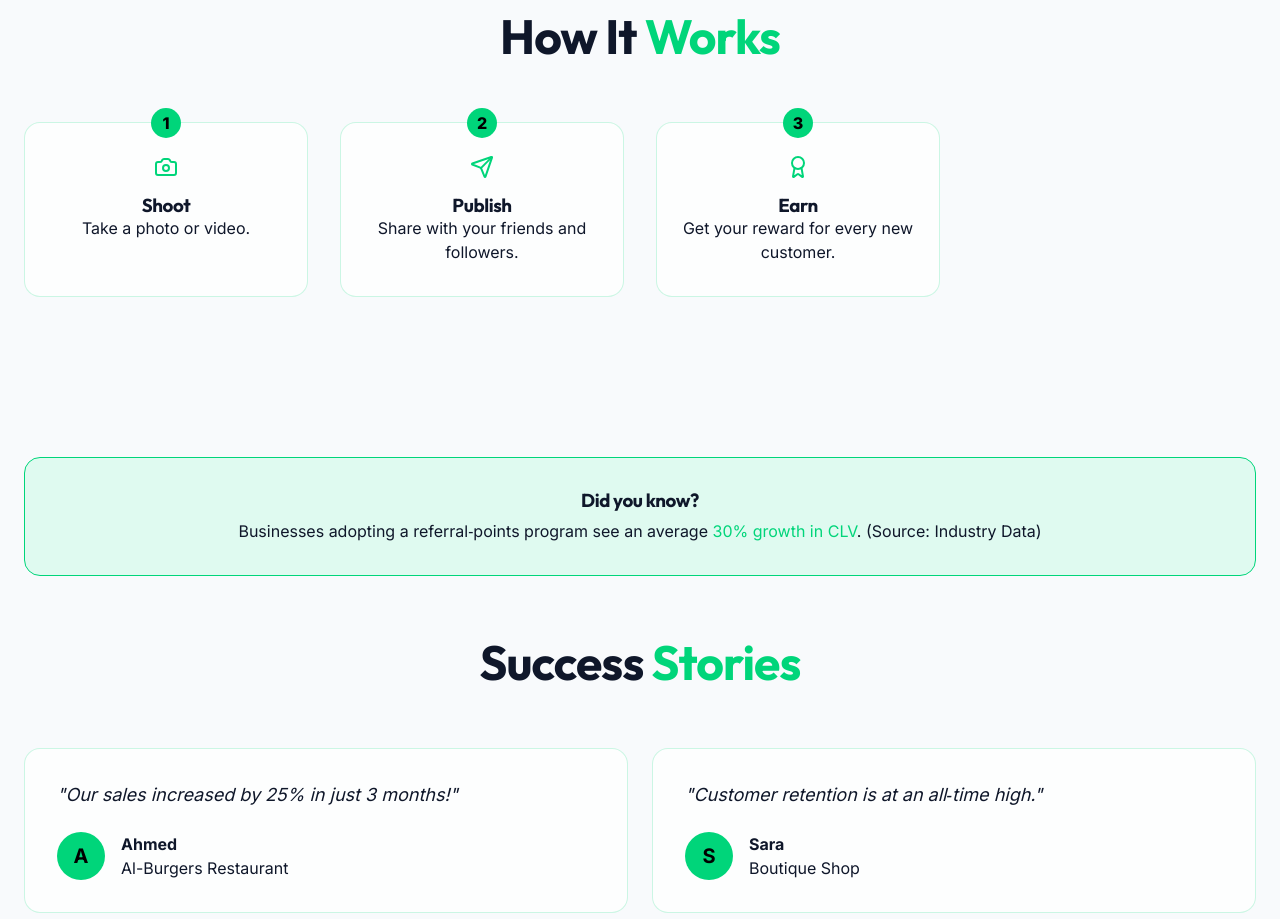
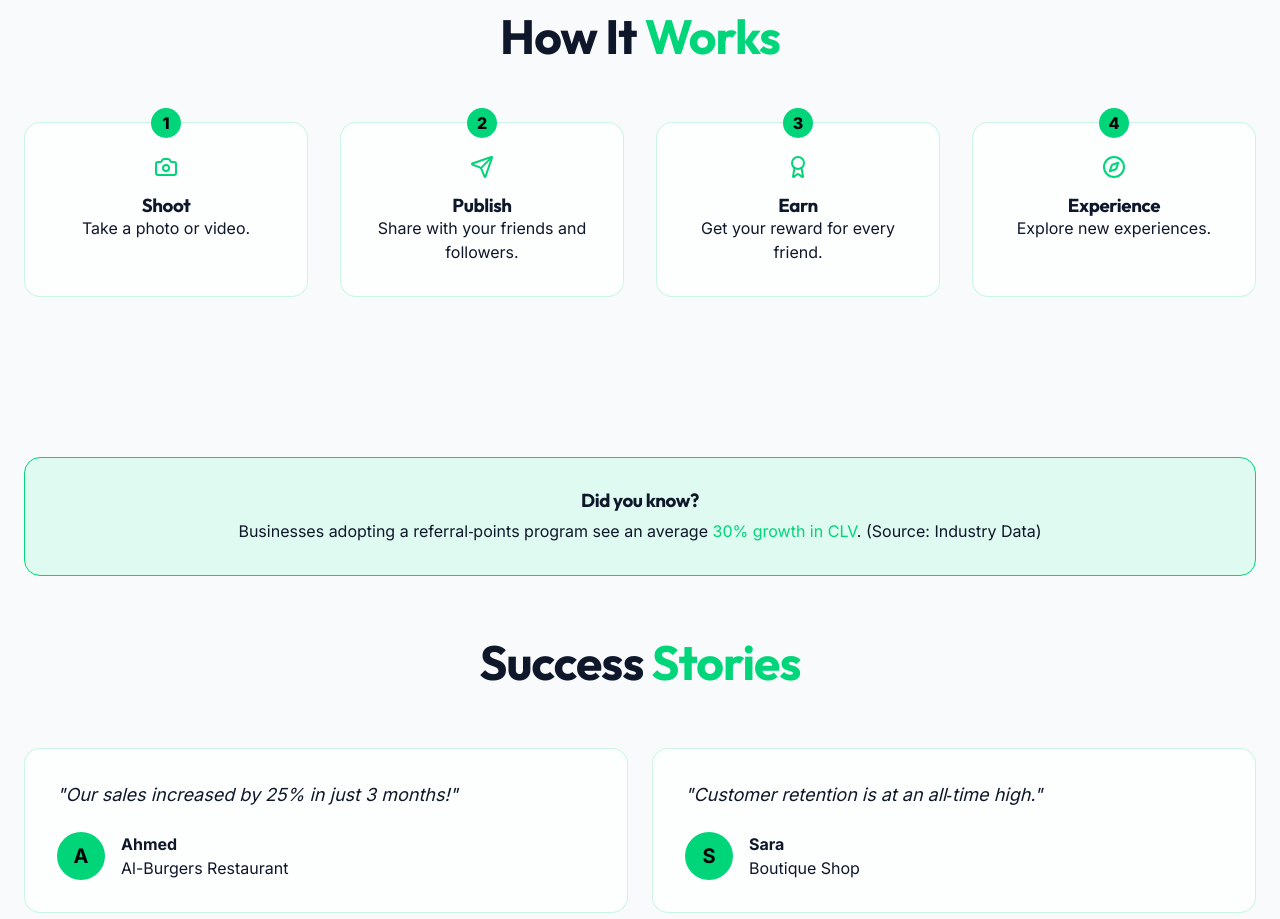
Before and after one commit to shabih2/shabih.io, a React (Vite) app: page / in a window 1280 px wide. Shown: the part 1920-2839 px from the top of the page. Built offline with nearby package versions, Linux system fonts and the light colour scheme.

Commit message:
feat: add 4th step in How It Works

```diff
--- a/src/components/Sections.tsx
+++ b/src/components/Sections.tsx
@@ -1,4 +1,4 @@
-import { Camera, Send, Award } from 'lucide-react';
+import { Camera, Send, Award, Compass } from 'lucide-react';
 import { useTranslation, Trans } from 'react-i18next';
 import styles from './Sections.module.css';
 
@@ -8,6 +8,7 @@ export const HowItWorks = () => {
     { title: t('sections.step1Title'), desc: t('sections.step1Desc'), icon: <Camera /> },
     { title: t('sections.step2Title'), desc: t('sections.step2Desc'), icon: <Send /> },
     { title: t('sections.step3Title'), desc: t('sections.step3Desc'), icon: <Award /> },
+    { title: t('sections.step4Title'), desc: t('sections.step4Desc'), icon: <Compass /> },
   ];
   return (
     <section className={styles.section} id="how-it-works">
--- a/src/locales/ar.json
+++ b/src/locales/ar.json
@@ -42,7 +42,9 @@
     "step2Title": "انشر",
     "step2Desc": "انشر لأصدقائك ومتابعيك.",
     "step3Title": "حصّل",
-    "step3Desc": "حصّل مكافأتك عن كل عميل جديد.",
+    "step3Desc": "حصّل مكافأتك عن كل صديق.",
+    "step4Title": "جرب",
+    "step4Desc": "استكشف تجارب جديدة",
     "didYouKnow": "هل تعلم؟",
     "statsBannerText": "تشهد الشركات التي تتبنى برنامج نقاط الإحالة نمواً بمتوسط <1>30% في القيمة الدائمة للعميل</1>. (المصدر: بيانات الصناعة)",
     "successStoriesTitle": "قصص <1>النجاح</1>",
--- a/src/locales/en.json
+++ b/src/locales/en.json
@@ -42,7 +42,9 @@
     "step2Title": "Publish",
     "step2Desc": "Share with your friends and followers.",
     "step3Title": "Earn",
-    "step3Desc": "Get your reward for every new customer.",
+    "step3Desc": "Get your reward for every friend.",
+    "step4Title": "Experience",
+    "step4Desc": "Explore new experiences.",
     "didYouKnow": "Did you know?",
     "statsBannerText": "Businesses adopting a referral‑points program see an average <1>30% growth in CLV</1>. (Source: Industry Data)",
     "successStoriesTitle": "Success <1>Stories</1>",
```
